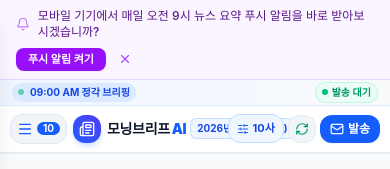
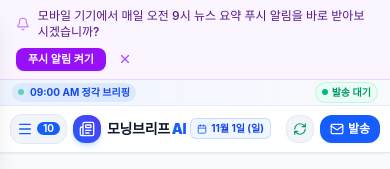
Before and after one commit to zamby21/Morning-brief, a React (Vite) app: page / in a window 390 px wide. Shown: the top 169 px of the page. Built offline with nearby package versions, Linux system fonts and the light colour scheme; a web font is replaced by a local one.

Commit message:
refactor(header): update mobile date badge UI
Improve the mobile date display by adding a calendar icon and applying a standardized date format for better visual consistency.

```diff
--- a/src/components/Header.tsx
+++ b/src/components/Header.tsx
@@ -130,9 +130,10 @@ export const Header: React.FC<HeaderProps> = ({
                   <Calendar className="w-3 h-3 text-blue-600" />
                   <span>{briefingDate || getCurrentKoreanDateString()}</span>
                 </span>
-                {/* Mobile Compact Date Badge (Only month/day) */}
-                <span className="inline-flex sm:hidden items-center text-[10px] font-bold px-1.5 py-0.5 rounded-md bg-blue-50 text-blue-700 border border-blue-200/90">
-                  {briefingDate ? briefingDate.replace(/^\d{4}\.\s*/, '') : '오늘'}
+                {/* Mobile Date Badge (Clean, without year prefix, fully visible without crowding) */}
+                <span className="inline-flex sm:hidden items-center gap-1 text-[10px] font-bold px-1.5 py-0.5 rounded-md bg-blue-50 text-blue-700 border border-blue-200/90 shrink-0">
+                  <Calendar className="w-2.5 h-2.5 text-blue-600" />
+                  <span>{(briefingDate || getCurrentKoreanDateString()).replace(/^\d{4}[년\.\-]\s*/, '')}</span>
                 </span>
                 <span className="hidden sm:inline-block text-[10px] font-extrabold px-1.5 py-0.5 rounded bg-blue-600 text-white shadow-2xs">
                   9:00 AM
@@ -142,19 +143,9 @@ export const Header: React.FC<HeaderProps> = ({
           </div>
         </div>
 
-        {/* Right: Streamlined Quick Controls without Layout Distortion */}
-        <div className="flex items-center gap-1 sm:gap-2 shrink-0">
-          {/* Mobile Outlet Quick Button (Quick Access for Mobile) */}
-          <button
-            onClick={onOpenPressModal}
-            className="flex md:hidden items-center gap-1 px-2 py-1.5 rounded-xl text-xs font-bold bg-blue-50 hover:bg-blue-100 text-blue-700 border border-blue-200 transition active:scale-95 cursor-pointer shrink-0"
-            title="언론사 맞춤 설정 열기"
-          >
-            <SlidersHorizontal className="w-3 h-3 text-blue-600" />
-            <span className="text-[11px]">{frontPageCount ?? selectedOutletsCount}사</span>
-          </button>
-
-          {/* Desktop Outlet Quick Indicator Button */}
+        {/* Right: Streamlined Quick Controls */}
+        <div className="flex items-center gap-1.5 sm:gap-2 shrink-0">
+          {/* Desktop Outlet Quick Indicator Button (Mobile uses left sidebar menu) */}
           <button
             onClick={onOpenPressModal}
             className="hidden md:flex items-center gap-1.5 px-3 py-1.5 rounded-xl text-xs font-semibold bg-slate-100 hover:bg-slate-200 text-slate-700 border border-slate-200/80 transition cursor-pointer"
```
Also changed, not shown: public/assets/aistudio/Screenshot_20261101_120242_Samsung_Browser_e5efd906.jpg (added).
